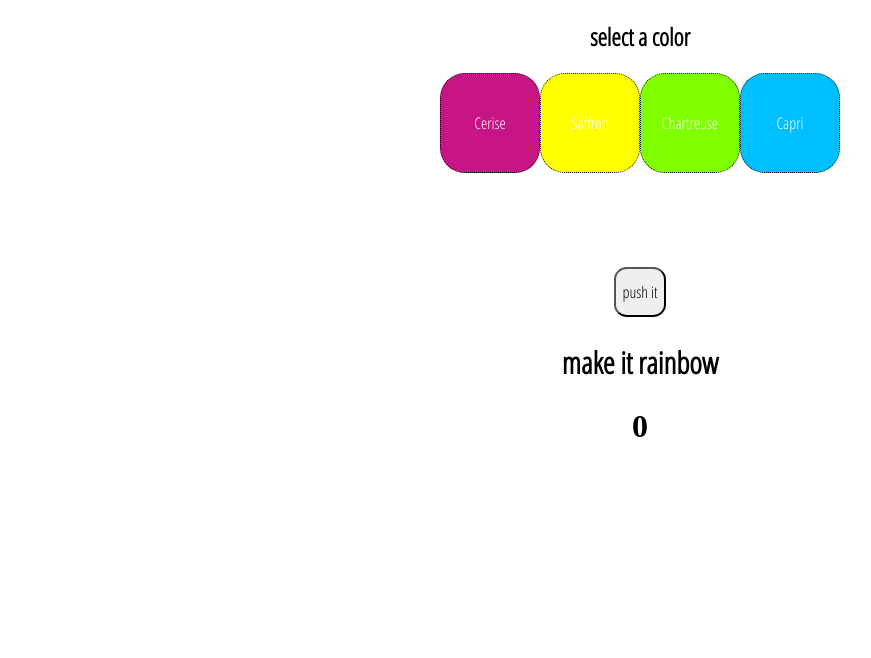
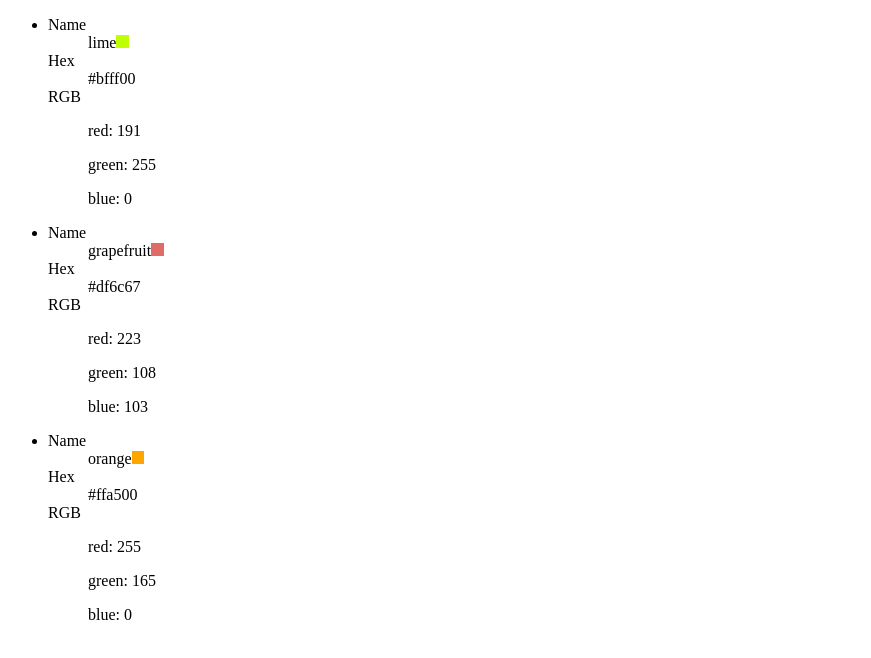
Before and after one commit to lacrivella/react-exercise, a React app: page / in a window 1280 px wide. Shown: the top 658 px of the page, without its empty margins (0-871 px from the left). Built offline with nearby package versions, Linux system fonts and the light colour scheme.

Commit message:
created a LIST in react with colors

```diff
--- a/src/components/App.js
+++ b/src/components/App.js
@@ -6,27 +6,32 @@ import React, { Component, useState } from 'react';
 // import SayHello from './SayHello';
 // import Color from './Color';
 // // import ColorButton from './ColorButton';
-import ColorPicker from './ColorPicker';
-import ColorDisplay from './ColorDisplay';
-import Incrementer from './Incrementer';
+// import ColorPicker from './ColorPicker';
+// import ColorDisplay from './ColorDisplay';
+// import Incrementer from './Incrementer';
+import ColorsList from './ColorsList';
 
 
 // import Color from './Color';
 
-export default class App extends Component {
-  state = {
-    color: ''
-  };
+export default function App() {
+  // state = {
+  //   color: ''
+  // };
 
-  colorClickState = color => {
-    this.setState({ color });
-  }
-  render() {
-    const { color } = this.state;
+  // colorClickState = color => {
+  //   this.setState({ color });
+  // }
+  // render() {
+  //   const { color } = this.state;
+  const colors = [
+    { name: 'lime', hex: '#bfff00', rgb: { red: 191, green: 255, blue: 0 } },
+    { name: 'grapefruit', hex: '#df6c67', rgb: { red: 223, green: 108, blue: 103 } },
+    { name: 'orange', hex: '#ffa500', rgb: { red: 255, green: 165, blue: 0 } }
+  ];
 
-    return (
-     <>
-       {/* <Header title="Nolan" image="src/assets/nolie.jpg" />
+  return (
+  /* <Header title="Nolan" image="src/assets/nolie.jpg" />
        <SayHello />
        <Dog name="Nolan" age="14" weight="45lbs" />
        <Header title="Flowers" image="src/assets/platycodon.jpg" />
@@ -34,11 +39,10 @@ export default class App extends Component {
        <Header title="Cats" image="src/assets/bombay.jpg" />
        <Cat name="Omi" breed="Bombay" color="black short hair" />
        <Color hex="#3B444B" rgb={{ red: 58, green: 68, blue: 75 }} name="arsenic gray" />
-       <Header title="Color Button" /> */}
-      <ColorPicker colorClick={this.colorClickState}/>
+       <Header title="Color Button" /> */
+  /* <ColorPicker colorClick={this.colorClickState}/>
       <ColorDisplay color={color}/>
-      <Incrementer />
-     </>
-    );
-  }
+      <Incrementer /> */
+    <ColorsList colors={colors} />
+  );
 }
```
